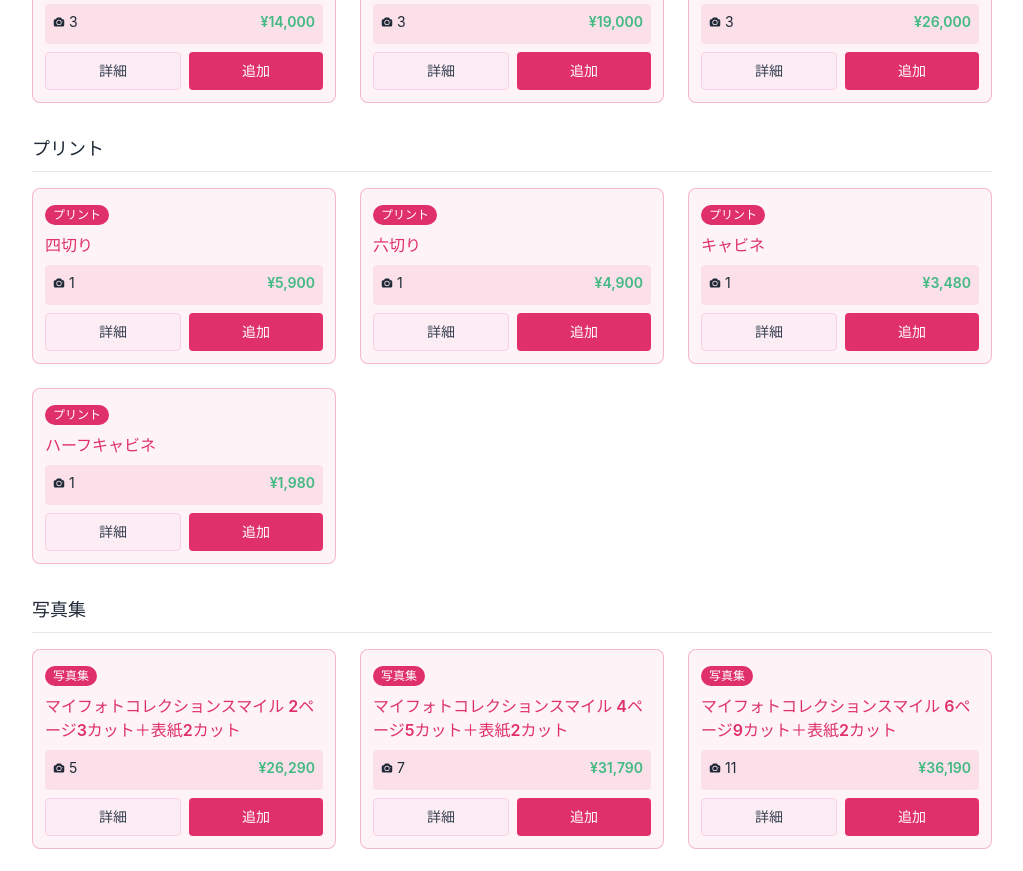
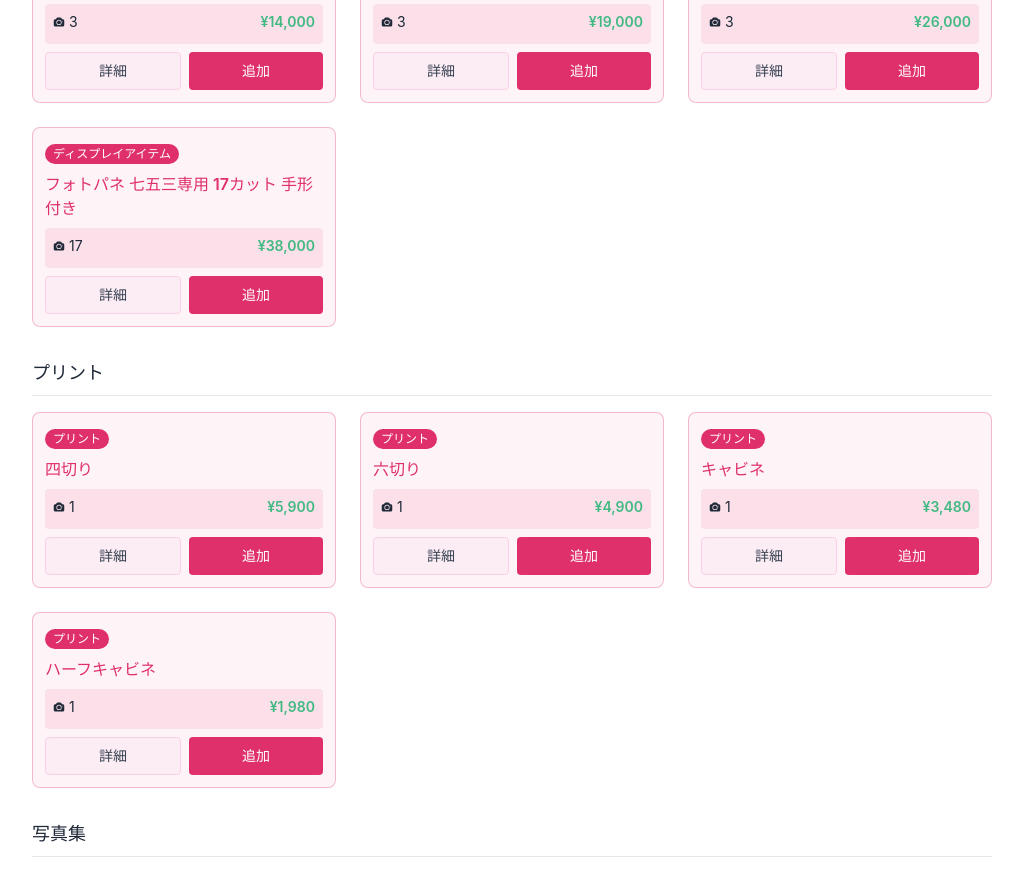
Before and after one commit to kiwi-26/photo-studio-price-calculator, a Vue app: page / in a window 1280 px wide. Shown: the part 3560-4431 px from the top of the page, without its empty margins (256-1279 px from the left). Built offline with nearby package versions, Linux system fonts and the light colour scheme.

Commit message:
feat: 新しい商品「フォトパネ 七五三専用 17カット 手形付き」を追加

```diff
--- a/src/assets/products.ts
+++ b/src/assets/products.ts
@@ -626,5 +626,13 @@ export const products: ProductType[] = [
     "price": 26000,
     "photoCount": 3,
     "id": 79
+  },
+  {
+    "name": "フォトパネ 七五三専用 17カット 手形付き",
+    "categoryId": "display-item",
+    "description": "七五三専用 17カット 手形付き オリジナル全紙サイズのパネル",
+    "price": 38000,
+    "photoCount": 17,
+    "id": 80
   }
 ];
```
